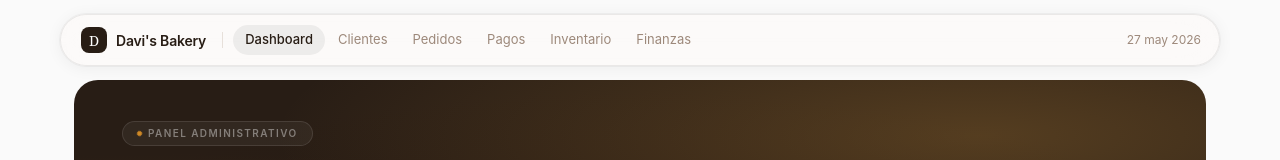
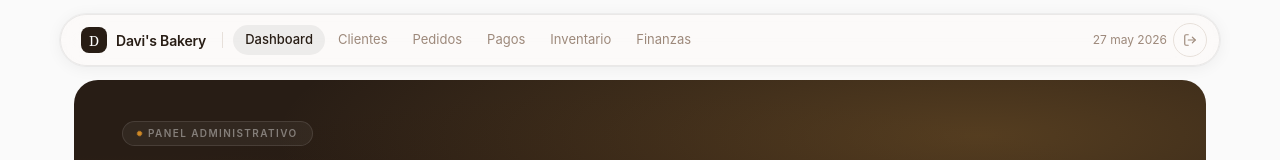
Before and after one commit to Sebasgonzalez26/david-s-bakery-, a React (Vite) app in the folder Bakerys.React/: page / in a window 1280 px wide. Shown: the top 160 px of the page. Built offline with nearby package versions, Linux system fonts and the light colour scheme; no server answers; sample sign-in values are in the browser's storage.

Commit message:
Add protected routes, logout button and wire up Login page in App.tsx

```diff
--- a/Bakerys.React/src/App.tsx
+++ b/Bakerys.React/src/App.tsx
@@ -1,4 +1,4 @@
-import { BrowserRouter, Routes, Route } from 'react-router-dom'
+import { BrowserRouter, Routes, Route, Navigate } from 'react-router-dom'
 import Layout from './components/Layout'
 import Dashboard from './pages/Dashboard'
 import ClientesIndex from './pages/clientes/ClientesIndex'
@@ -10,12 +10,24 @@ import PedidoEditar from './pages/pedidos/PedidoEditar'
 import PagosIndex from './pages/pagos/PagosIndex'
 import InventarioIndex from './pages/inventario/InventarioIndex'
 import FinanzasIndex from './pages/finanzas/FinanzasIndex'
+import Login from './pages/auth/Login'
+import { authService } from './services/authService'
+
+function RutaProtegida({ children }: { children: React.ReactNode }) {
+  return authService.estaAutenticado() ? <>{children}</> : <Navigate to="/login" replace />
+}
 
 export default function App() {
   return (
     <BrowserRouter>
       <Routes>
-        <Route path="/" element={<Layout />}>
+        <Route path="/login" element={<Login />} />
+
+        <Route path="/" element={
+          <RutaProtegida>
+            <Layout />
+          </RutaProtegida>
+        }>
           <Route index element={<Dashboard />} />
 
           <Route path="clientes" element={<ClientesIndex />} />
--- a/Bakerys.React/src/components/Layout.tsx
+++ b/Bakerys.React/src/components/Layout.tsx
@@ -1,4 +1,6 @@
-import { NavLink, Outlet } from 'react-router-dom'
+import { NavLink, Outlet, useNavigate } from 'react-router-dom'
+import { authService } from '../services/authService'
+import { LogOut } from 'lucide-react'
 
 const navLinks = [
   { to: '/',           label: 'Dashboard',  end: true },
@@ -10,7 +12,13 @@ const navLinks = [
 ]
 
 export default function Layout() {
-  const dateStr = new Date().toLocaleDateString('es-CR', { day: '2-digit', month: 'short', year: 'numeric' })
+  const navigate = useNavigate()
+  const dateStr  = new Date().toLocaleDateString('es-CR', { day: '2-digit', month: 'short', year: 'numeric' })
+
+  const cerrarSesion = () => {
+    authService.cerrarSesion()
+    navigate('/login')
+  }
 
   return (
     <div style={{ minHeight: '100vh', background: 'hsl(var(--background))' }}>
@@ -83,10 +91,23 @@ export default function Layout() {
         <span style={{
           fontSize: 12, color: 'hsl(var(--muted-fg))',
           fontFamily: 'var(--font-body)',
-          paddingRight: 10, whiteSpace: 'nowrap', flexShrink: 0,
+          paddingRight: 6, whiteSpace: 'nowrap', flexShrink: 0,
         }}>
           {dateStr}
         </span>
+
+        {/* Logout */}
+        <button onClick={cerrarSesion} title="Cerrar sesión" style={{
+          display: 'inline-flex', alignItems: 'center', justifyContent: 'center',
+          width: 34, height: 34, borderRadius: 100, border: '1px solid hsl(var(--border))',
+          background: 'transparent', cursor: 'pointer', color: 'hsl(var(--muted-fg))',
+          flexShrink: 0, marginRight: 4, transition: 'all 0.15s',
+        }}
+          onMouseEnter={e => { (e.currentTarget as HTMLButtonElement).style.background = 'hsl(var(--secondary))'; (e.currentTarget as HTMLButtonElement).style.color = 'hsl(var(--foreground))' }}
+          onMouseLeave={e => { (e.currentTarget as HTMLButtonElement).style.background = 'transparent'; (e.currentTarget as HTMLButtonElement).style.color = 'hsl(var(--muted-fg))' }}
+        >
+          <LogOut size={14} />
+        </button>
       </header>
 
       {/* ── Page content ───────────────────────────────────── */}
```
